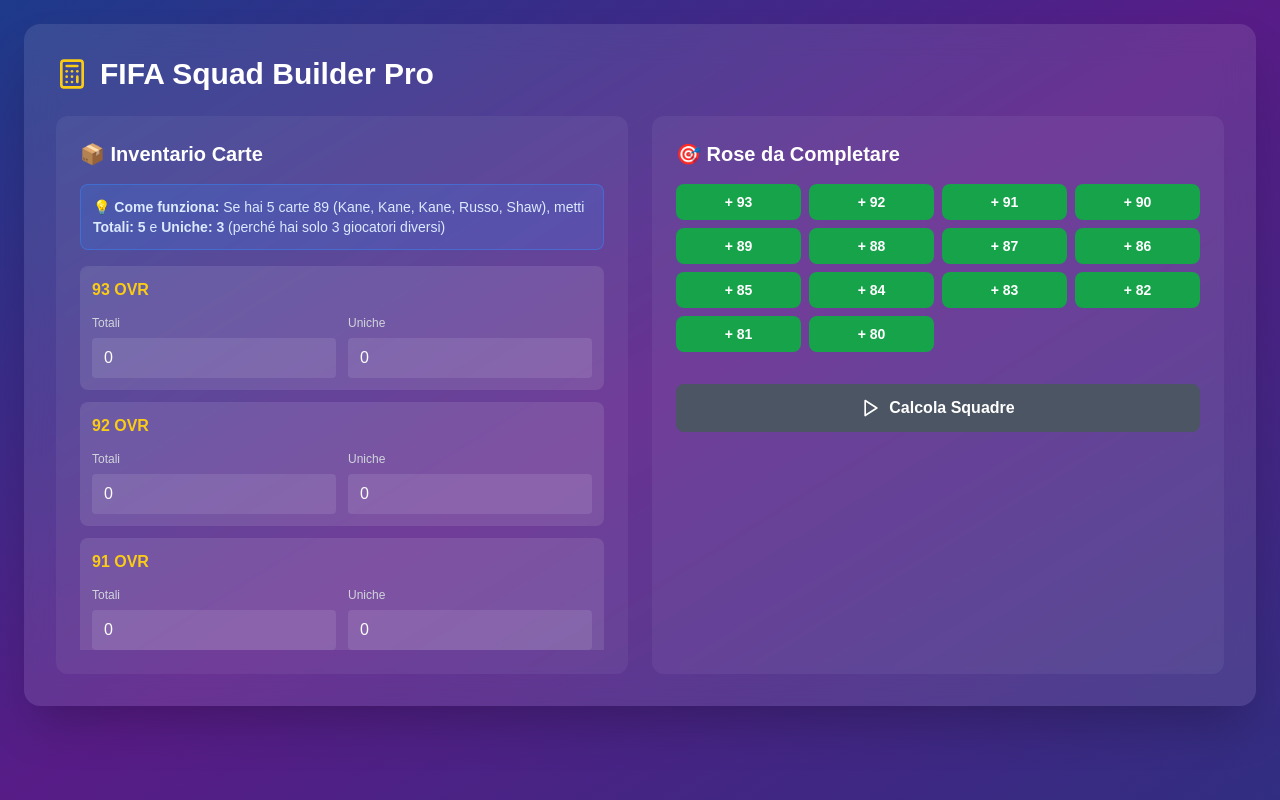
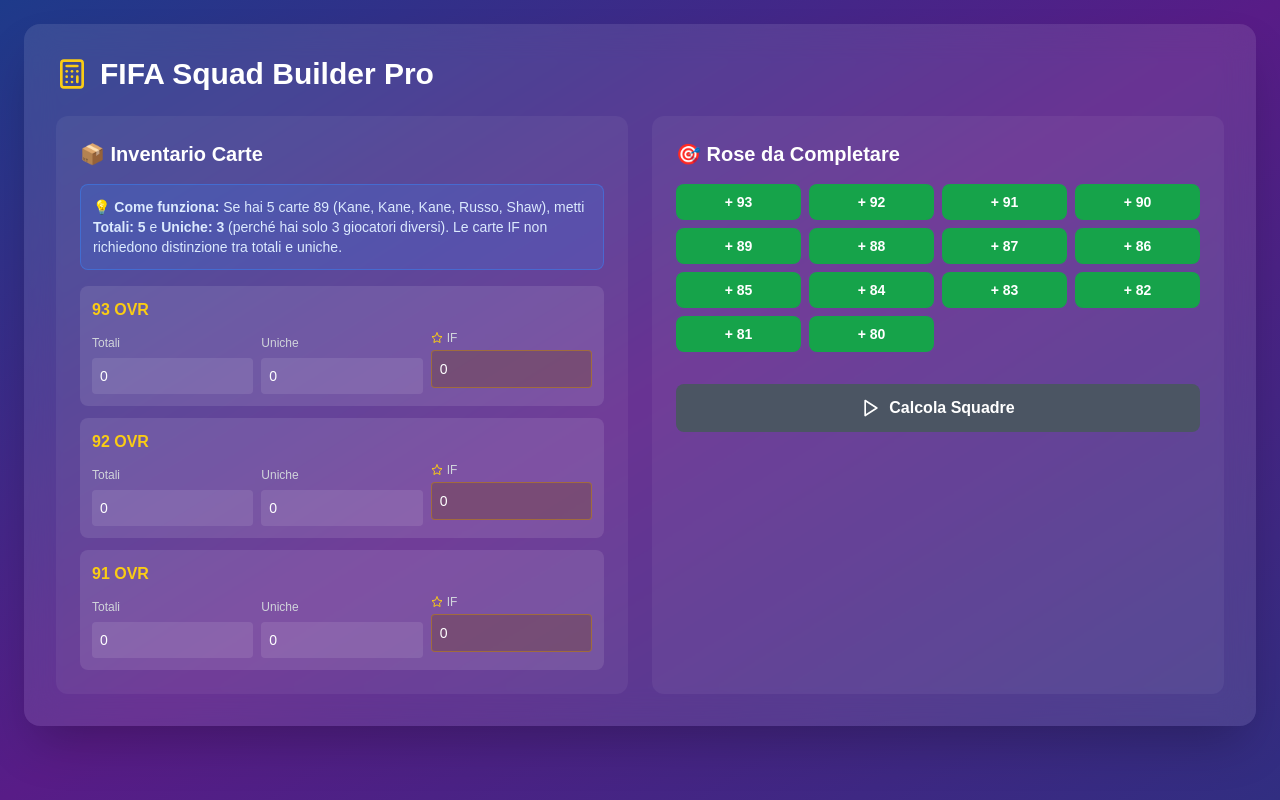
Before and after one commit to gabriele22romano-max/FifaSquadBuilder, a React (Vite) app: page / in a window 1280 px wide. Built offline with nearby package versions, Linux system fonts and the light colour scheme.

Commit message:
Update FIFASquadCalculator.tsx

```diff
--- a/src/FIFASquadCalculator.tsx
+++ b/src/FIFASquadCalculator.tsx
@@ -1,22 +1,22 @@
 import React, { useState } from 'react';
-import { Calculator, Users, TrendingUp, Plus, Trash2, Play } from 'lucide-react';
+import { Calculator, Users, TrendingUp, Plus, Trash2, Play, Star } from 'lucide-react';
 
 const FIFASquadCalculator = () => {
   const [inventory, setInventory] = useState({
-    93: { total: 0, unique: 0 },
-    92: { total: 0, unique: 0 },
-    91: { total: 0, unique: 0 },
-    90: { total: 0, unique: 0 },
-    89: { total: 5, unique: 3 },
-    88: { total: 10, unique: 4 },
-    87: { total: 9, unique: 5 },
-    86: { total: 18, unique: 8 },
-    85: { total: 23, unique: 10 },
-    84: { total: 50, unique: 20 },
-    83: { total: 100, unique: 40 },
-    82: { total: 0, unique: 0 },
-    81: { total: 0, unique: 0 },
-    80: { total: 0, unique: 0 }
+    93: { total: 0, unique: 0, if: 0 },
+    92: { total: 0, unique: 0, if: 0 },
+    91: { total: 0, unique: 0, if: 0 },
+    90: { total: 0, unique: 0, if: 0 },
+    89: { total: 5, unique: 3, if: 0 },
+    88: { total: 10, unique: 4, if: 2 },
+    87: { total: 9, unique: 5, if: 1 },
+    86: { total: 18, unique: 8, if: 3 },
+    85: { total: 23, unique: 10, if: 5 },
+    84: { total: 50, unique: 20, if: 10 },
+    83: { total: 100, unique: 40, if: 15 },
+    82: { total: 0, unique: 0, if: 0 },
+    81: { total: 0, unique: 0, if: 0 },
+    80: { total: 0, unique: 0, if: 0 }
   });
 
   const [targetSquads, setTargetSquads] = useState([]);
@@ -50,17 +50,15 @@
 
   const calculateDiversityScore = (combo) => {
     const counts = Object.entries(combo);
-    // Penalizza l'uso di carte alte: più è alto il rating, più pesa negativamente
     let score = 0;
     for (const [rating, count] of counts) {
       const ratingNum = parseInt(rating);
-      // Peso esponenziale: carte alte pesano molto di più
-      score += count * count * (ratingNum / 80); // Normalizza intorno a 80
+      score += count * count * (ratingNum / 80);
     }
     return score;
   };
 
-  const findCombination = (targetRating, available) => {
+  const findCombination = (targetRating, available, needsIF = false) => {
     const squadSize = 11;
     const minTarget = targetRating - 1 + 0.96;
     const maxTarget = targetRating + 0.95;
@@ -101,9 +99,95 @@
     };
 
     tryCombo(0, {}, squadSize);
-    validCombinations.sort((a, b) => calculateDiversityScore(a) - calculateDiversityScore(b));
 
-    return validCombinations.length > 0 ? validCombinations[0] : null;
+    if (validCombinations.length === 0) return null;
+
+    // Ordina per: 1) media aggiustata più bassa (più vicina al minimo), 2) diversità
+    validCombinations.sort((a, b) => {
+      const playersA = [];
+      const playersB = [];
+
+      for (const [rating, count] of Object.entries(a)) {
+        if (count > 0) playersA.push({ rating: parseInt(rating), count });
+      }
+      for (const [rating, count] of Object.entries(b)) {
+        if (count > 0) playersB.push({ rating: parseInt(rating), count });
+      }
+
+      const { adjustedAvg: avgA } = calculateFIFARating(playersA);
+      const { adjustedAvg: avgB } = calculateFIFARating(playersB);
+
+      // Preferisci la media più bassa (più vicina al targetRating)
+      if (Math.abs(avgA - avgB) > 0.01) {
+        return avgA - avgB;
+      }
+
+      // A parità di media, preferisci maggiore diversità (meno carte alte)
+      return calculateDiversityScore(a) - calculateDiversityScore(b);
+    });
+
+    let bestCombo = validCombinations[0];
+    let ifRating = null;
+    let replacedRating = null;
+
+    // Se serve una IF, sostituisci una carta con una IF disponibile
+    if (needsIF) {
+      // Prova a sostituire una carta con una IF, cercando di usare la IF più BASSA possibile
+      const sortedRatings = Object.keys(bestCombo)
+        .filter(r => bestCombo[r] > 0)
+        .map(Number)
+        .sort((a, b) => a - b); // Ordina dal più basso al più alto
+
+      // Trova tutte le IF disponibili ordinate dal più basso al più alto
+      const availableIFs = ratings
+        .filter(r => available[r].if > 0)
+        .sort((a, b) => a - b);
+
+      let replaced = false;
+
+      // Prova prima a sostituire con la IF più bassa disponibile
+      for (const ifRatingCandidate of availableIFs) {
+        if (replaced) break;
+
+        // Per ogni IF, prova a sostituire una carta partendo dalle più basse
+        for (const rating of sortedRatings) {
+          // Prova a sostituire una carta di 'rating' con una IF di 'ifRatingCandidate'
+          const testCombo = { ...bestCombo };
+          testCombo[rating] = (testCombo[rating] || 0) - 1;
+          if (testCombo[rating] === 0) delete testCombo[rating];
+          testCombo[ifRatingCandidate] = (testCombo[ifRatingCandidate] || 0) + 1;
+
+          // Verifica che abbiamo abbastanza carte
+          if (testCombo[rating] !== undefined && testCombo[rating] < 0) continue;
+          if (testCombo[ifRatingCandidate] > available[ifRatingCandidate].available + 1) continue;
+
+          // Calcola il nuovo rating
+          const players = [];
+          for (const [r, count] of Object.entries(testCombo)) {
+            if (count > 0) {
+              players.push({ rating: parseInt(r), count });
+            }
+          }
+
+          const { adjustedAvg, finalRating } = calculateFIFARating(players);
+          if (finalRating === targetRating && adjustedAvg >= minTarget && adjustedAvg <= maxTarget) {
+            bestCombo = testCombo;
+            ifRating = ifRatingCandidate;
+            replacedRating = rating;
+            replaced = true;
+            break;
+          }
+        }
+      }
+
+      if (!replaced) return null; // Non possiamo soddisfare il requisito IF
+    }
+
+    return {
+      combo: bestCombo,
+      ifRating,
+      replacedRating
+    };
   };
 
   const calculateSquads = () => {
@@ -113,7 +197,11 @@
 
       const available = {};
       for (const [rating, data] of Object.entries(inventory)) {
-        available[rating] = { available: data.total, unique: data.unique };
+        available[rating] = {
+          available: data.total,
+          unique: data.unique,
+          if: data.if
+        };
       }
 
       const result = [];
@@ -121,12 +209,24 @@
 
       for (const target of sortedTargets) {
         for (let i = 0; i < target.count; i++) {
-          const combo = findCombination(target.rating, available);
+          const comboResult = findCombination(target.rating, available, target.needsIF);
 
-          if (combo) {
+          if (comboResult) {
+            const combo = comboResult.combo;
+
+            // Sottrai le carte usate
             for (const [rating, count] of Object.entries(combo)) {
               if (count > 0) {
                 available[rating].available -= count;
+              }
+            }
+
+            // Se abbiamo usato una IF, sottraiamola
+            if (comboResult.ifRating) {
+              available[comboResult.ifRating].if -= 1;
+              // Restituisci la carta Oro che è stata sostituita
+              if (comboResult.replacedRating) {
+                available[comboResult.replacedRating].available += 1;
               }
             }
 
@@ -147,12 +247,16 @@
               adjustedAvg,
               rounded2Dec,
               combo,
-              players
+              players,
+              needsIF: target.needsIF,
+              ifRating: comboResult.ifRating,
+              replacedRating: comboResult.replacedRating
             });
           } else {
             result.push({
               squadNum: squadNum++,
               targetRating: target.rating,
+              needsIF: target.needsIF,
               failed: true
             });
           }
@@ -175,23 +279,92 @@
   };
 
   const addTargetSquad = (rating) => {
-    const existing = targetSquads.find(t => t.rating === rating);
+    const existing = targetSquads.find(t => t.rating === rating && t.needsIF === false);
     if (existing) {
       setTargetSquads(prev => prev.map(t =>
-        t.rating === rating ? { ...t, count: t.count + 1 } : t
+        t.rating === rating && t.needsIF === false ? { ...t, count: t.count + 1 } : t
       ));
     } else {
-      setTargetSquads(prev => [...prev, { rating, count: 1 }]);
+      setTargetSquads(prev => [...prev, { rating, count: 1, needsIF: false }]);
     }
   };
 
-  const removeTargetSquad = (rating) => {
+  const toggleIF = (rating, currentNeedsIF) => {
     setTargetSquads(prev => {
-      const existing = prev.find(t => t.rating === rating);
+      const withIF = prev.find(t => t.rating === rating && t.needsIF === true);
+      const withoutIF = prev.find(t => t.rating === rating && t.needsIF === false);
+
+      // Se clicco sulla stella di una rosa senza IF
+      if (!currentNeedsIF && withoutIF && withoutIF.count > 0) {
+        if (withoutIF.count === 1) {
+          // Se ce n'è solo una, cambia il flag
+          return prev.map(t =>
+            t.rating === rating && t.needsIF === false
+              ? { ...t, needsIF: true }
+              : t
+          );
+        } else {
+          // Se ce ne sono più di una, riduci di 1 quella senza IF e aggiungi/incrementa quella con IF
+          const newSquads = prev.map(t =>
+            t.rating === rating && t.needsIF === false
+              ? { ...t, count: t.count - 1 }
+              : t
+          );
+
+          if (withIF) {
+            return newSquads.map(t =>
+              t.rating === rating && t.needsIF === true
+                ? { ...t, count: t.count + 1 }
+                : t
+            );
+          } else {
+            return [...newSquads, { rating, count: 1, needsIF: true }];
+          }
+        }
+      }
+
+      // Se clicco sulla stella di una rosa con IF
+      if (currentNeedsIF && withIF && withIF.count > 0) {
+        if (withIF.count === 1) {
+          // Se ce n'è solo una, cambia il flag
+          return prev.map(t =>
+            t.rating === rating && t.needsIF === true
+              ? { ...t, needsIF: false }
+              : t
+          );
+        } else {
+          // Se ce ne sono più di una, riduci di 1 quella con IF e aggiungi/incrementa quella senza IF
+          const newSquads = prev.map(t =>
+            t.rating === rating && t.needsIF === true
+              ? { ...t, count: t.count - 1 }
+              : t
+          );
+
+          if (withoutIF) {
+            return newSquads.map(t =>
+              t.rating === rating && t.needsIF === false
+                ? { ...t, count: t.count + 1 }
+                : t
+            );
+          } else {
+            return [...newSquads, { rating, count: 1, needsIF: false }];
+          }
+        }
+      }
+
+      return prev;
+    });
+  };
+
+  const removeTargetSquad = (rating, needsIF) => {
+    setTargetSquads(prev => {
+      const existing = prev.find(t => t.rating === rating && t.needsIF === needsIF);
       if (existing && existing.count > 1) {
-        return prev.map(t => t.rating === rating ? { ...t, count: t.count - 1 } : t);
+        return prev.map(t =>
+          t.rating === rating && t.needsIF === needsIF ? { ...t, count: t.count - 1 } : t
+        );
       }
-      return prev.filter(t => t.rating !== rating);
+      return prev.filter(t => !(t.rating === rating && t.needsIF === needsIF));
     });
   };
 
@@ -209,13 +382,15 @@
             <div className="bg-white/5 rounded-xl p-6">
               <h2 className="text-xl font-bold text-white mb-4">📦 Inventario Carte</h2>
               <div className="bg-blue-500/20 border border-blue-500/50 rounded-lg p-3 mb-4 text-sm text-blue-100">
-                <strong>💡 Come funziona:</strong> Se hai 5 carte 89 (Kane, Kane, Kane, Russo, Shaw), metti <strong>Totali: 5</strong> e <strong>Uniche: 3</strong> (perché hai solo 3 giocatori diversi)
+                <strong>💡 Come funziona:</strong> Se hai 5 carte 89 (Kane, Kane, Kane, Russo, Shaw), metti <strong>Totali: 5</strong> e <strong>Uniche: 3</strong> (perché hai solo 3 giocatori diversi). Le carte IF non richiedono distinzione tra totali e uniche.
               </div>
               <div className="space-y-3 max-h-96 overflow-y-auto">
                 {Object.keys(inventory).sort((a, b) => b - a).map(rating => (
                   <div key={rating} className="bg-white/10 rounded-lg p-3">
-                    <div className="text-yellow-400 font-bold mb-2">{rating} OVR</div>
-                    <div className="grid grid-cols-2 gap-3">
+                    <div className="text-yellow-400 font-bold mb-2 flex items-center gap-2">
+                      {rating} OVR
+                    </div>
+                    <div className="grid grid-cols-3 gap-2">
                       <div>
                         <label className="text-gray-300 text-xs">Totali</label>
                         <input
@@ -223,7 +398,7 @@
                           min="0"
                           value={inventory[rating].total}
                           onChange={(e) => updateInventory(rating, 'total', e.target.value)}
-                          className="w-full bg-white/10 text-white rounded px-3 py-2 mt-1"
+                          className="w-full bg-white/10 text-white rounded px-2 py-2 mt-1 text-sm"
                         />
                       </div>
                       <div>
@@ -233,7 +408,20 @@
                           min="0"
                           value={inventory[rating].unique}
                           onChange={(e) => updateInventory(rating, 'unique', e.target.value)}
-                          className="w-full bg-white/10 text-white rounded px-3 py-2 mt-1"
+                          className="w-full bg-white/10 text-white rounded px-2 py-2 mt-1 text-sm"
+                        />
+                      </div>
+                      <div>
+                        <label className="text-gray-300 text-xs flex items-center gap-1">
+                          <Star className="w-3 h-3 text-yellow-400" />
+                          IF
+                        </label>
+                        <input
+                          type="number"
+                          min="0"
+                          value={inventory[rating].if}
+                          onChange={(e) => updateInventory(rating, 'if', e.target.value)}
+                          className="w-full bg-yellow-900/30 text-white rounded px-2 py-2 mt-1 text-sm border border-yellow-600/50"
                         />
                       </div>
                     </div>
@@ -258,20 +446,35 @@
               </div>
 
               <div className="space-y-2 max-h-64 overflow-y-auto">
-                {targetSquads.sort((a, b) => b.rating - a.rating).map(target => (
-                  <div key={target.rating} className="bg-white/10 rounded-lg p-3 flex items-center justify-between">
+                {targetSquads.sort((a, b) => b.rating - a.rating || (a.needsIF ? 1 : -1)).map((target, idx) => (
+                  <div key={idx} className="bg-white/10 rounded-lg p-3 flex items-center justify-between">
                     <div className="flex items-center gap-3">
-                      <div className="bg-gradient-to-r from-yellow-400 to-orange-500 text-black font-bold text-lg px-3 py-1 rounded">
+                      <div className={`font-bold text-lg px-3 py-1 rounded ${target.needsIF ? 'bg-gradient-to-r from-yellow-500 to-yellow-600 text-black' : 'bg-gradient-to-r from-yellow-400 to-orange-500 text-black'}`}>
                         {target.rating}
                       </div>
                       <span className="text-white font-semibold">x {target.count}</span>
+                      {target.needsIF && (
+                        <div className="flex items-center gap-1 bg-yellow-600/30 px-2 py-1 rounded text-yellow-300 text-xs">
+                          <Star className="w-3 h-3" />
+                          IF
+                        </div>
+                      )}
                     </div>
-                    <button
-                      onClick={() => removeTargetSquad(target.rating)}
-                      className="bg-red-600 hover:bg-red-700 text-white rounded-lg p-2 transition"
-                    >
-                      <Trash2 className="w-4 h-4" />
-                    </button>
+                    <div className="flex items-center gap-2">
+                      <button
+                        onClick={() => toggleIF(target.rating)}
+                        className={`p-2 rounded-lg transition ${target.needsIF ? 'bg-yellow-600 hover:bg-yellow-700' : 'bg-gray-600 hover:bg-gray-700'}`}
+                        title={target.needsIF ? 'Rimuovi requisito IF' : 'Aggiungi requisito IF'}
+                      >
+                        <Star className="w-4 h-4 text-white" />
+                      </button>
+                      <button
+                        onClick={() => removeTargetSquad(target.rating, target.needsIF)}
+                        className="bg-red-600 hover:bg-red-700 text-white rounded-lg p-2 transition"
+                      >
+                        <Trash2 className="w-4 h-4" />
+                      </button>
+                    </div>
                   </div>
                 ))}
               </div>
@@ -298,6 +501,12 @@
                     <div className="text-center">
                       <div className="text-red-400 text-xl font-bold mb-2">❌ Squadra #{sol.squadNum}</div>
                       <div className="text-white">Impossibile creare Rosa {sol.targetRating}</div>
+                      {sol.needsIF && (
+                        <div className="flex items-center justify-center gap-1 text-yellow-400 text-sm mt-2">
+                          <Star className="w-4 h-4" />
+                          Con requisito IF
+                        </div>
+                      )}
                       <div className="text-gray-300 text-sm mt-2">Carte insufficienti</div>
                     </div>
                   ) : (
@@ -311,6 +520,20 @@
                           {sol.finalRating}
                         </div>
                       </div>
+
+                      {sol.needsIF && sol.ifRating && (
+                        <div className="mb-3 bg-yellow-600/20 border border-yellow-600/50 rounded-lg p-2 text-yellow-300 text-sm">
+                          <div className="flex items-center gap-2 mb-1">
+                            <Star className="w-4 h-4" />
+                            <span className="font-semibold">Carta IF utilizzata:</span>
+                          </div>
+                          <div className="ml-6 text-xs">
+                            {sol.replacedRating && (
+                              <span>Sostituita 1x {sol.replacedRating} OVR con 1x {sol.ifRating} IF</span>
+                            )}
+                          </div>
+                        </div>
+                      )}
 
                       <div className="mb-4 p-3 bg-white/5 rounded-lg">
                         <div className="text-gray-300 text-sm">Media Aggiustata: <span className="text-white font-semibold">{sol.adjustedAvg.toFixed(4)}</span></div>
@@ -345,13 +568,21 @@
                     const player = sol.players?.find(p => p.rating === parseInt(rating));
                     return sum + (player ? player.count : 0);
                   }, 0);
+                  const usedIF = solutions.filter(s => !s.failed && s.ifRating === parseInt(rating)).length;
                   const remaining = inventory[rating].total - used;
+                  const remainingIF = inventory[rating].if - usedIF;
 
                   return (
                     <div key={rating} className="bg-white/5 rounded-lg p-3 text-center">
                       <div className="text-yellow-400 font-bold text-lg">{rating}</div>
                       <div className="text-white text-sm">Usate: {used}</div>
-                      <div className="text-gray-300 text-xs">Rimaste: {remaining}/{inventory[rating].total}</div>
+                      <div className="text-gray-300 text-xs">Oro: {remaining}/{inventory[rating].total}</div>
+                      {inventory[rating].if > 0 && (
+                        <div className="text-yellow-300 text-xs flex items-center justify-center gap-1 mt-1">
+                          <Star className="w-3 h-3" />
+                          IF: {remainingIF}/{inventory[rating].if}
+                        </div>
+                      )}
                     </div>
                   );
                 })}
```
